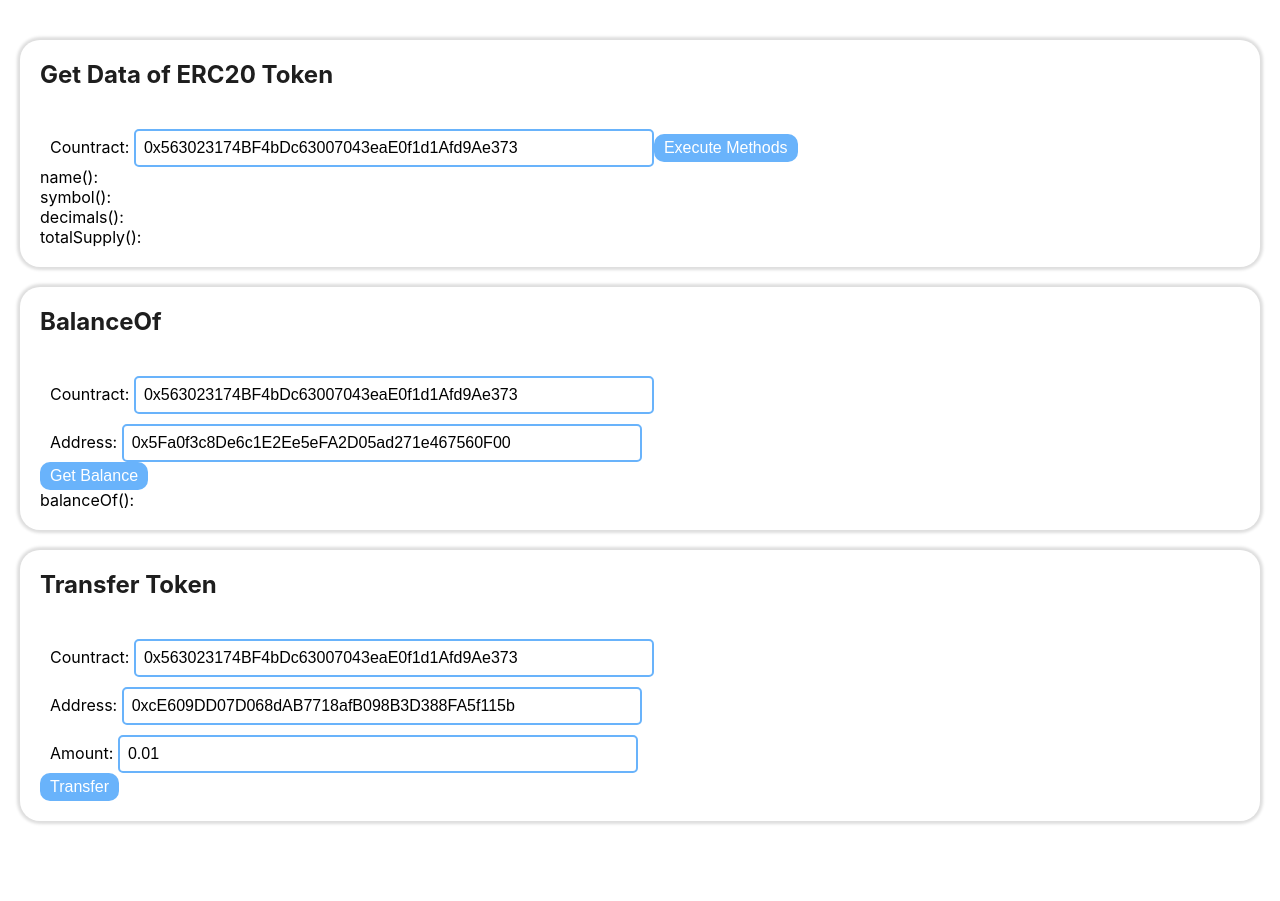
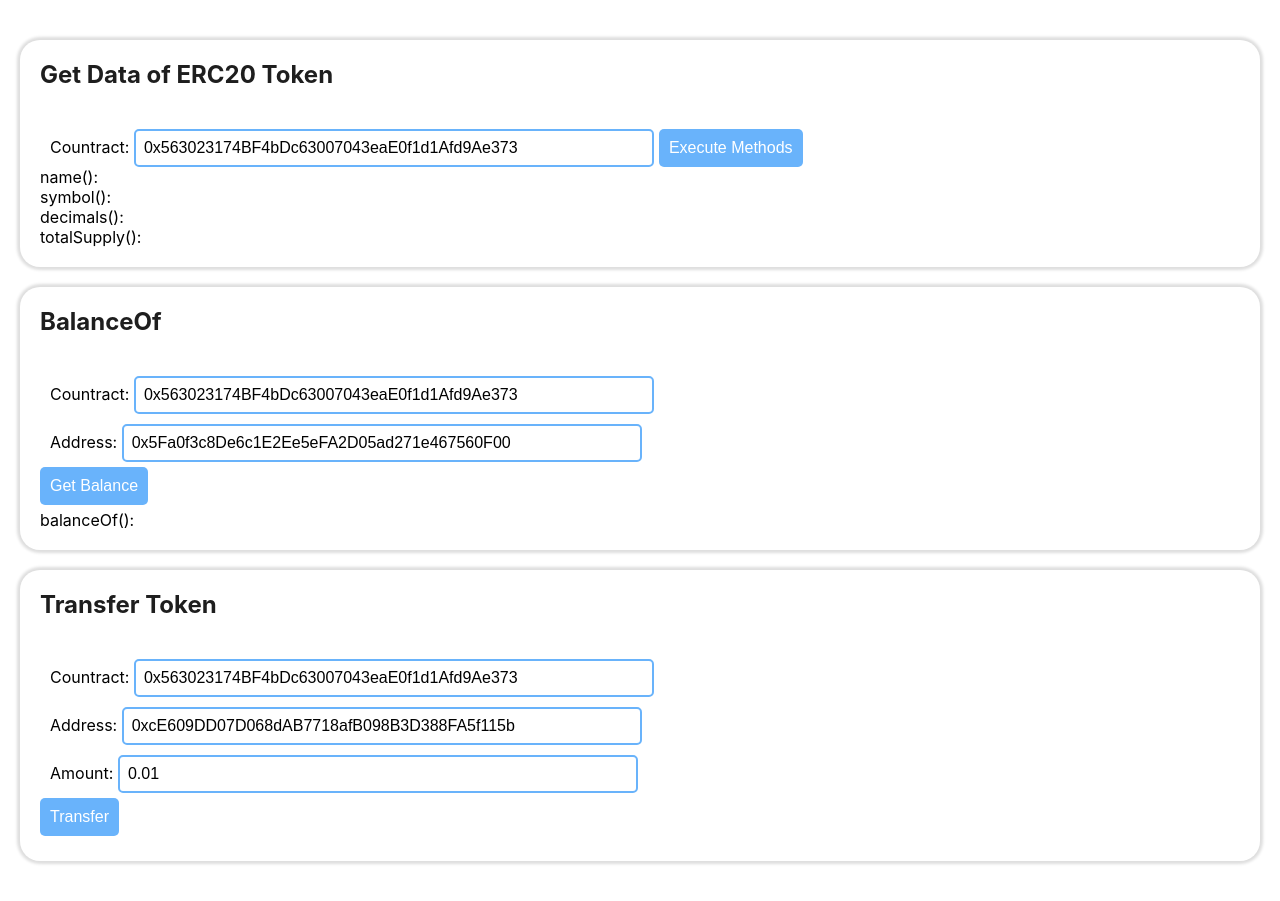
Before and after one commit to jeonsoeun/evm-test, a React (Create React App) app: page / in a window 1280 px wide. Before the commit the page ends 861 px from the top, so only its background shows below. Built offline with nearby package versions, Linux system fonts and the light colour scheme.

Commit message:
스타일 정리

```diff
--- a/src/components/button/Button.tsx
+++ b/src/components/button/Button.tsx
@@ -21,10 +21,10 @@ export const buttonStyle = css<IButtonStyleProps>`
   width: ${(props) => props.styleWidth ?? "auto"};
   height: ${(props) => props.styleHeight ?? "auto"};
   background: ${(props) => props.background ?? color.primary};
-  padding: ${(props) => props.padding ?? "5px 10px"};
+  padding: ${(props) => props.padding ?? "10px 10px"};
   margin: ${(props) => props.margin ?? "0 5px 0 0"};
   border: ${(props) => props.border ?? "none"};
-  border-radius: ${(props) => props.borderRadious ?? "10px"};
+  border-radius: ${(props) => props.borderRadious ?? "5px"};
   color: ${(props) => props.textColor ?? "#fff"};
   font-weight: ${(props) => props.fontWeight ?? "500"};
   font-size: ${(props) => props.fontSize ?? "16px"};
--- a/src/views/ERC20/GetERC20Data.tsx
+++ b/src/views/ERC20/GetERC20Data.tsx
@@ -45,7 +45,9 @@ const GetERC20Data = () => {
         <InputWrapper>
           Countract:{" "}
           <BasicInput ref={inputRef} defaultValue={contractAddress.erc20PRN} />
-          <Button onClick={getErc20Data}>Execute Methods</Button>
+          <Button onClick={getErc20Data} margin={"0 0 0 5px"}>
+            Execute Methods
+          </Button>
         </InputWrapper>
         <div>
           name(): <span>{name}</span>
@@ -74,7 +76,9 @@ const GetERC20Data = () => {
           <BasicInput ref={addressRef} defaultValue={personalAddress.my} />
         </InputWrapper>
         <div>
-          <Button onClick={execBalanceOf}>Get Balance</Button>
+          <Button margin="5px 0" onClick={execBalanceOf}>
+            Get Balance
+          </Button>
         </div>
         <div>
           balanceOf(): <span>{balanceOf}</span>
--- a/src/views/ERC20/TransferToken.tsx
+++ b/src/views/ERC20/TransferToken.tsx
@@ -50,7 +50,9 @@ const TransferToken = () => {
         <InputWrapper>
           Amount: <BasicInput ref={amountRef} defaultValue={"0.01"} />
         </InputWrapper>
-        <Button onClick={transfer}>Transfer</Button>
+        <Button onClick={transfer} margin={"5px 0"}>
+          Transfer
+        </Button>
 
         <div>{isSuccess}</div>
       </Section>
```
